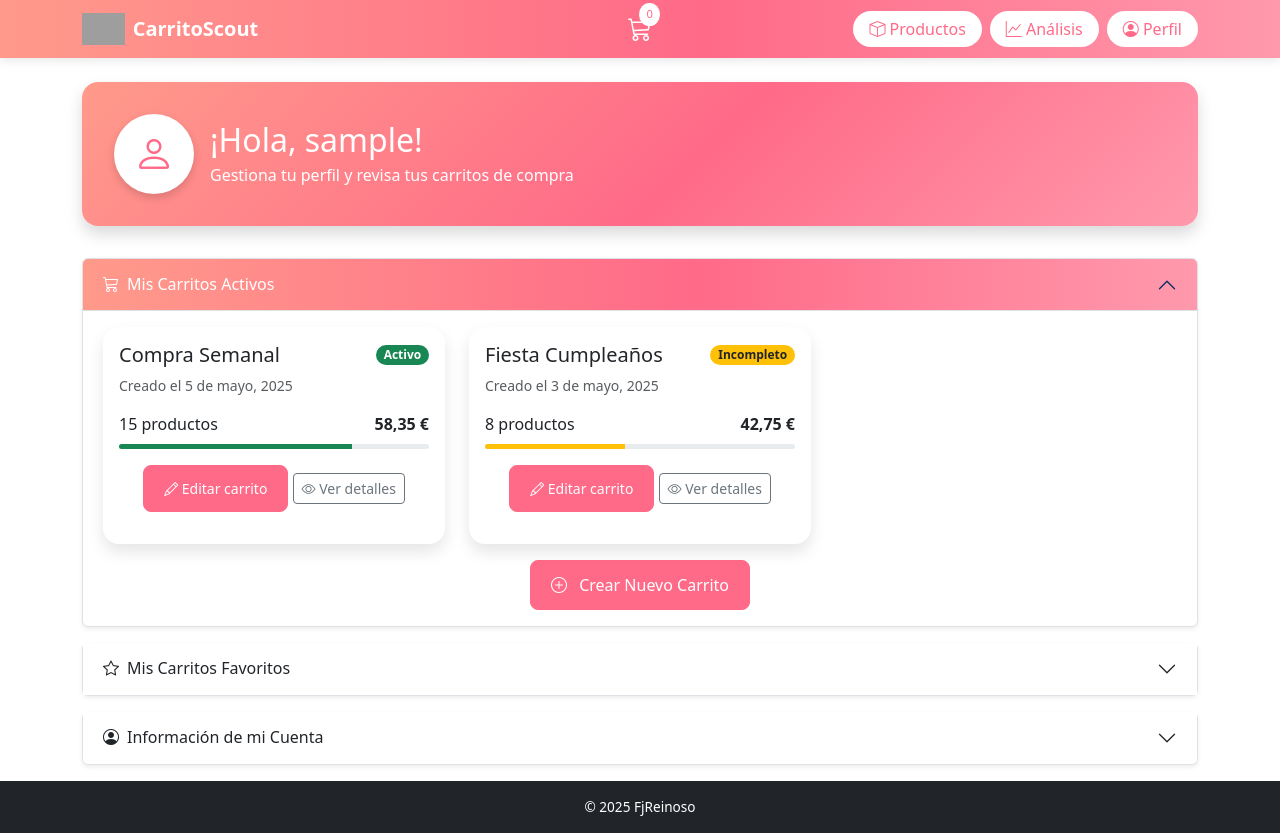
After one commit to FjReinoso/CarritoScout, a Django app: page /usuarios/perfil/ in a window 1280 px wide. The commit adds this page. Run offline with Django 5.2, Linux system fonts and the light colour scheme; the visitor is signed in with stand-in values (Sample User, id 1); data that the repository does not hold is empty; grey boxes are pictures that could not be loaded.

Commit message:
Preview del perfil (en desarollo)

```diff
--- a/usuarios/templates/usuarios/baseConNavbar.html
+++ b/usuarios/templates/usuarios/baseConNavbar.html
@@ -10,7 +10,7 @@
     <link href="{% static 'css/styles.css' %}" rel="stylesheet">
     {% block extra_css %}{% endblock %}
     <style>
-        /* Navbar custom styles */
+        /* Estilos de la navbar */
         .navbar {
             background-image: linear-gradient(90deg, #FF9A8B 0%, #FF6A88 55%, #FF99AC 100%);
             box-shadow: 0 2px 10px rgba(0, 0, 0, 0.1);
@@ -78,7 +78,7 @@
         <div class="container">
             <!-- Lado izq -->
             <a class="navbar-brand me-auto" href="#">
-                <img src="{% static 'img/carrito-logo.png' %}" alt="CarritoScout Logo">
+                <img src="{% static 'img/carrito-logo.png' %}" alt="">
                 CarritoScout
             </a>
 
@@ -105,7 +105,7 @@
                     <a href="#" class="btn">
                         <i class="bi bi-graph-up"></i> Análisis
                     </a>
-                    <a href="#" class="btn">
+                    <a href="{% url 'usuarios:perfil' %}" class="btn">
                         <i class="bi bi-person-circle"></i> Perfil
                     </a>
                 </div>
--- /dev/null
+++ b/usuarios/templates/usuarios/perfil.html
@@ -0,0 +1,370 @@
+{% extends 'usuarios/baseConNavbar.html' %}
+{% load static %}
+
+{% block title %}Mi Perfil - CarritoScout{% endblock %}
+
+{% block extra_css %}
+<style>
+    .profile-section {
+        margin-bottom: 2rem;
+    }
+
+    .profile-header {
+        background-image: linear-gradient(135deg, #FF9A8B 0%, #FF6A88 55%, #FF99AC 100%);
+        padding: 2rem;
+        border-radius: 1rem;
+        color: white;
+        margin-bottom: 2rem;
+        box-shadow: 0 0.5rem 1rem rgba(0, 0, 0, 0.15);
+    }
+
+    .accordion-button:not(.collapsed) {
+        background-image: linear-gradient(90deg, #FF9A8B 0%, #FF6A88 55%, #FF99AC 100%);
+        color: white;
+    }
+
+    .accordion-button:focus {
+        box-shadow: 0 0 0 0.25rem rgba(255, 106, 136, 0.25);
+    }
+
+    .card {
+        border: none;
+        box-shadow: 0 0.5rem 1rem rgba(0, 0, 0, 0.1);
+        border-radius: 1rem;
+        transition: transform 0.3s ease;
+        margin-bottom: 1rem;
+    }
+
+    .card:hover {
+        transform: translateY(-5px);
+    }
+
+    .btn-primary {
+        background-color: #FF6A88;
+        border-color: #FF6A88;
+    }
+
+    .btn-primary:hover {
+        background-color: #FF99AC;
+        border-color: #FF99AC;
+    }
+
+    .form-control:focus {
+        box-shadow: 0 0 0 0.25rem rgba(255, 106, 136, 0.25);
+        border-color: #FF9A8B;
+    }
+
+    .badge-carrito {
+        background-color: #FF6A88;
+        color: white;
+    }
+
+    .profile-img {
+        width: 80px;
+        height: 80px;
+        border-radius: 50%;
+        background-color: white;
+        display: flex;
+        align-items: center;
+        justify-content: center;
+        margin-right: 1rem;
+        box-shadow: 0 0.25rem 0.5rem rgba(0, 0, 0, 0.15);
+    }
+
+    .profile-img i {
+        font-size: 2.5rem;
+        color: #FF6A88;
+    }
+
+    .list-group-item {
+        border: none;
+        padding: 1rem;
+    }
+
+    .list-group-item:not(:last-child) {
+        border-bottom: 1px solid #f0f0f0;
+    }
+</style>
+{% endblock %}
+
+{% block content %}
+<div class="row">
+    <div class="col-12">
+        <div class="profile-header d-flex align-items-center">
+            <div class="profile-img">
+                <i class="bi bi-person"></i>
+            </div>
+            <div>
+                <h2 class="mb-1">¡Hola, {{ request.user.username }}!</h2>
+                <p class="mb-0">Gestiona tu perfil y revisa tus carritos de compra</p>
+            </div>
+        </div>
+    </div>
+</div>
+<!--He cogido el acordeón de bootstrap porque es algo un pelin más original, sencillo y sobre todo mas bonito que un dropdown-->
+<div class="accordion" id="profileAccordion">
+    <!-- Sección Mis Carritos -->
+    <div class="accordion-item mb-3 rounded shadow-sm">
+        <h2 class="accordion-header" id="headingOne">
+            <button class="accordion-button" type="button" data-bs-toggle="collapse" data-bs-target="#collapseOne" aria-expanded="true" aria-controls="collapseOne">
+                <i class="bi bi-cart3 me-2"></i> Mis Carritos Activos
+            </button>
+        </h2>
+        <div id="collapseOne" class="accordion-collapse collapse show" aria-labelledby="headingOne" data-bs-parent="#profileAccordion">
+            <div class="accordion-body">
+                <!-- Contenido de Mis Carritos -->
+                <div class="row">
+                    <!-- Si no hay carritos activos -->
+                    <div class="col-12 text-center d-none">
+                        <p class="text-muted py-5">
+                            <i class="bi bi-cart-x fs-1 d-block mb-3"></i>
+                            No tienes carritos de compra activos.
+                            <br>
+                            <a href="#" class="btn btn-primary mt-3">
+                                <i class="bi bi-plus-circle"></i> Crear un carrito nuevo
+                            </a>
+                        </p>
+                    </div>
+
+                    <!-- Lista de carritos activos -->
+                    <div class="col-md-6 col-lg-4">
+                        <div class="card h-100">
+                            <div class="card-body">
+                                <div class="d-flex justify-content-between align-items-center mb-2">
+                                    <h5 class="card-title mb-0">Compra Semanal</h5>
+                                    <span class="badge rounded-pill bg-success">Activo</span>
+                                </div>
+                                <p class="card-text text-muted small">Creado el 5 de mayo, 2025</p>
+                                <div class="d-flex justify-content-between align-items-center">
+                                    <span>15 productos</span>
+                                    <span class="fw-bold">58,35 €</span>
+                                </div>
+                                <div class="progress mt-2 mb-3" style="height: 5px;">
+                                    <div class="progress-bar bg-success" role="progressbar" style="width: 75%;" aria-valuenow="75" aria-valuemin="0" aria-valuemax="100"></div>
+                                </div>
+                                <div class="text-center mt-3">
+                                    <a href="#" class="btn btn-sm btn-primary">
+                                        <i class="bi bi-pencil"></i> Editar carrito
+                                    </a>
+                                    <a href="#" class="btn btn-sm btn-outline-secondary">
+                                        <i class="bi bi-eye"></i> Ver detalles
+                                    </a>
+                                </div>
+                            </div>
+                        </div>
+                    </div>
+
+                    <div class="col-md-6 col-lg-4">
+                        <div class="card h-100">
+                            <div class="card-body">
+                                <div class="d-flex justify-content-between align-items-center mb-2">
+                                    <h5 class="card-title mb-0">Fiesta Cumpleaños</h5>
+                                    <span class="badge rounded-pill bg-warning text-dark">Incompleto</span>
+                                </div>
+                                <p class="card-text text-muted small">Creado el 3 de mayo, 2025</p>
+                                <div class="d-flex justify-content-between align-items-center">
+                                    <span>8 productos</span>
+                                    <span class="fw-bold">42,75 €</span>
+                                </div>
+                                <div class="progress mt-2 mb-3" style="height: 5px;">
+                                    <div class="progress-bar bg-warning" role="progressbar" style="width: 45%;" aria-valuenow="45" aria-valuemin="0" aria-valuemax="100"></div>
+                                </div>
+                                <div class="text-center mt-3">
+                                    <a href="#" class="btn btn-sm btn-primary">
+                                        <i class="bi bi-pencil"></i> Editar carrito
+                                    </a>
+                                    <a href="#" class="btn btn-sm btn-outline-secondary">
+                                        <i class="bi bi-eye"></i> Ver detalles
+                                    </a>
+                                </div>
+                            </div>
+                        </div>
+                    </div>
+
+                    <!-- Botón para crear nuevo carrito -->
+                    <div class="col-12 mt-3">
+                        <div class="d-flex justify-content-center">
+                            <a href="#" class="btn btn-primary">
+                                <i class="bi bi-plus-circle me-2"></i> Crear Nuevo Carrito
+                            </a>
+                        </div>
+                    </div>
+                </div>
+            </div>
+        </div>
+    </div>
+
+    <!-- Sección Favoritos -->
+    <div class="accordion-item mb-3 rounded shadow-sm">
+        <h2 class="accordion-header" id="headingTwo">
+            <button class="accordion-button collapsed" type="button" data-bs-toggle="collapse" data-bs-target="#collapseTwo" aria-expanded="false" aria-controls="collapseTwo">
+                <i class="bi bi-star me-2"></i> Mis Carritos Favoritos
+            </button>
+        </h2>
+        <div id="collapseTwo" class="accordion-collapse collapse" aria-labelledby="headingTwo" data-bs-parent="#profileAccordion">
+            <div class="accordion-body">
+                <!-- Contenido de Favoritos -->
+                <div class="row">
+                    <div class="col-md-6 col-lg-4">
+                        <div class="card h-100">
+                            <div class="card-body">
+                                <div class="d-flex justify-content-between align-items-center mb-2">
+                                    <h5 class="card-title mb-0">Compra Mensual</h5>
+                                    <i class="bi bi-star-fill text-warning"></i>
+                                </div>
+                                <p class="card-text text-muted small">Guardado el 12 de abril, 2025</p>
+                                <div class="d-flex justify-content-between align-items-center mb-3">
+                                    <span>28 productos</span>
+                                    <span class="fw-bold">127,50 €</span>
+                                </div>
+                                <div class="text-center">
+                                    <a href="#" class="btn btn-sm btn-outline-primary">
+                                        <i class="bi bi-cart-plus"></i> Añadir al carrito
+                                    </a>
+                                    <a href="#" class="btn btn-sm btn-outline-secondary">
+                                        <i class="bi bi-eye"></i> Ver detalles
+                                    </a>
+                                </div>
+                            </div>
+                        </div>
+                    </div>
+
+                    <div class="col-md-6 col-lg-4">
+                        <div class="card h-100">
+                            <div class="card-body">
+                                <div class="d-flex justify-content-between align-items-center mb-2">
+                                    <h5 class="card-title mb-0">Básicos</h5>
+                                    <i class="bi bi-star-fill text-warning"></i>
+                                </div>
+                                <p class="card-text text-muted small">Guardado el 28 de marzo, 2025</p>
+                                <div class="d-flex justify-content-between align-items-center mb-3">
+                                    <span>10 productos</span>
+                                    <span class="fw-bold">32,75 €</span>
+                                </div>
+                                <div class="text-center">
+                                    <a href="#" class="btn btn-sm btn-outline-primary">
+                                        <i class="bi bi-cart-plus"></i> Añadir al carrito
+                                    </a>
+                                    <a href="#" class="btn btn-sm btn-outline-secondary">
+                                        <i class="bi bi-eye"></i> Ver detalles
+                                    </a>
+                                </div>
+                            </div>
+                        </div>
+                    </div>
+
+                    <!-- Si no hay favoritos, mostrar mensaje -->
+                    <div class="col-12 text-center d-none">
+                        <p class="text-muted py-5">
+                            <i class="bi bi-star fs-1 d-block mb-3"></i>
+                            No tienes carritos guardados como favoritos.
+                            <br>
+                            <span class="small">Marca tus carritos frecuentes como favoritos para acceder a ellos rápidamente.</span>
+                        </p>
+                    </div>
+                </div>
+            </div>
+        </div>
+    </div>
+
+    <!-- Sección Información de Cuenta -->
+    <div class="accordion-item mb-3 rounded shadow-sm">
+        <h2 class="accordion-header" id="headingThree">
+            <button class="accordion-button collapsed" type="button" data-bs-toggle="collapse" data-bs-target="#collapseThree" aria-expanded="false" aria-controls="collapseThree">
+                <i class="bi bi-person-circle me-2"></i> Información de mi Cuenta
+            </button>
+        </h2>
+        <div id="collapseThree" class="accordion-collapse collapse" aria-labelledby="headingThree" data-bs-parent="#profileAccordion">
+            <div class="accordion-body">
+                <div class="row">
+                    <div class="col-md-6">
+                        <div class="card">
+                            <div class="card-header bg-light">
+                                <h5 class="mb-0">Datos Personales</h5>
+                            </div>
+                            <div class="card-body">
+                                <form>
+                                    <div class="mb-3">
+                                        <label for="username" class="form-label">Nombre de usuario</label>
+                                        <input type="text" class="form-control" id="username" value="{{ request.user.username }}" readonly>
+                                    </div>
+                                    <div class="mb-3">
+                                        <label for="email" class="form-label">Correo electrónico</label>
+                                        <input type="email" class="form-control" id="email" value="{{ request.user.email }}">
+                                    </div>
+                                    <div class="mb-3">
+                                        <label for="first_name" class="form-label">Nombre</label>
+                                        <input type="text" class="form-control" id="first_name" value="{{ request.user.first_name }}">
+                                    </div>
+                                    <div class="mb-3">
+                                        <label for="last_name" class="form-label">Apellidos</label>
+                                        <input type="text" class="form-control" id="last_name" value="{{ request.user.last_name }}">
+                                    </div>
+                                    <button type="submit" class="btn btn-primary">Guardar cambios</button>
+                                </form>
+                            </div>
+                        </div>
+                    </div>
+                    <div class="col-md-6">
+                        <div class="card mb-4">
+                            <div class="card-header bg-light">
+                                <h5 class="mb-0">Dirección</h5>
+                            </div>
+                            <div class="card-body">
+                                <form>
+                                    <div class="mb-3">
+                                        <label for="direccion" class="form-label">Dirección</label>
+                                        <input type="text" class="form-control" id="direccion" value="{{ request.user.perfil.direccion }}">
+                                    </div>
+                                    <div class="mb-3">
+                                        <label for="telefono" class="form-label">Teléfono</label>
+                                        <input type="text" class="form-control" id="telefono" value="{{ request.user.perfil.telefono }}">
+                                    </div>
+                                    <div class="mb-3">
+                                        <label for="fecha_nacimiento" class="form-label">Fecha de Nacimiento</label>
+                                        <input type="date" class="form-control" id="fecha_nacimiento" value="{{ request.user.perfil.fecha_nacimiento|date:'Y-m-d' }}">
+                                    </div>
+                                    <button type="submit" class="btn btn-primary">Guardar cambios</button>
+                                </form>
+                            </div>
+                        </div>
+
+                        <div class="card">
+                            <div class="card-header bg-light">
+                                <h5 class="mb-0">Seguridad</h5>
+                            </div>
+                            <div class="card-body">
+                                <form>
+                                    <div class="mb-3">
+                                        <label for="current_password" class="form-label">Contraseña actual</label>
+                                        <input type="password" class="form-control" id="current_password">
+                                    </div>
+                                    <div class="mb-3">
+                                        <label for="new_password" class="form-label">Nueva contraseña</label>
+                                        <input type="password" class="form-control" id="new_password">
+                                    </div>
+                                    <div class="mb-3">
+                                        <label for="confirm_password" class="form-label">Confirmar nueva contraseña</label>
+                                        <input type="password" class="form-control" id="confirm_password">
+                                    </div>
+                                    <button type="submit" class="btn btn-primary">Cambiar contraseña</button>
+                                </form>
+                            </div>
+                        </div>
+                    </div>
+                </div>
+            </div>
+        </div>
+    </div>
+</div>
+{% endblock %}
+
+{% block extra_js %}
+<script>
+    // Script para manejar los formularios
+    document.addEventListener('DOMContentLoaded', function() {
+        // Aquí puedes agregar código JavaScript adicional
+        // para manejar el envío de formularios mediante AJAX si lo deseas
+    });
+</script>
+{% endblock %}
--- a/usuarios/urls.py
+++ b/usuarios/urls.py
@@ -1,10 +1,11 @@
 from django.urls import path
 from django.contrib.auth.views import LogoutView
-from .views import login_view, registro_view, pagina_principal
+from .views import login_view, registro_view, pagina_principal, perfil_view
 
 urlpatterns = [
     path('login/', login_view, name='login'),
     path('registro/', registro_view, name='registro'),
     path('logout/', LogoutView.as_view(next_page='usuarios:login'), name='logout'),
     path('principal/', pagina_principal, name='pagina_principal'),
+    path('perfil/', perfil_view, name='perfil'),
 ]
--- a/usuarios/views.py
+++ b/usuarios/views.py
@@ -27,3 +27,11 @@ def registro_view(request):
 @login_required
 def pagina_principal(request):
     return render(request, 'usuarios/pagina_principal.html')
+
+@login_required
+def perfil_view(request):
+    """
+    Vista para mostrar y editar el perfil del usuario.
+    Incluye información personal, carritos activos y favoritos.
+    """
+    return render(request, 'usuarios/perfil.html')
```
